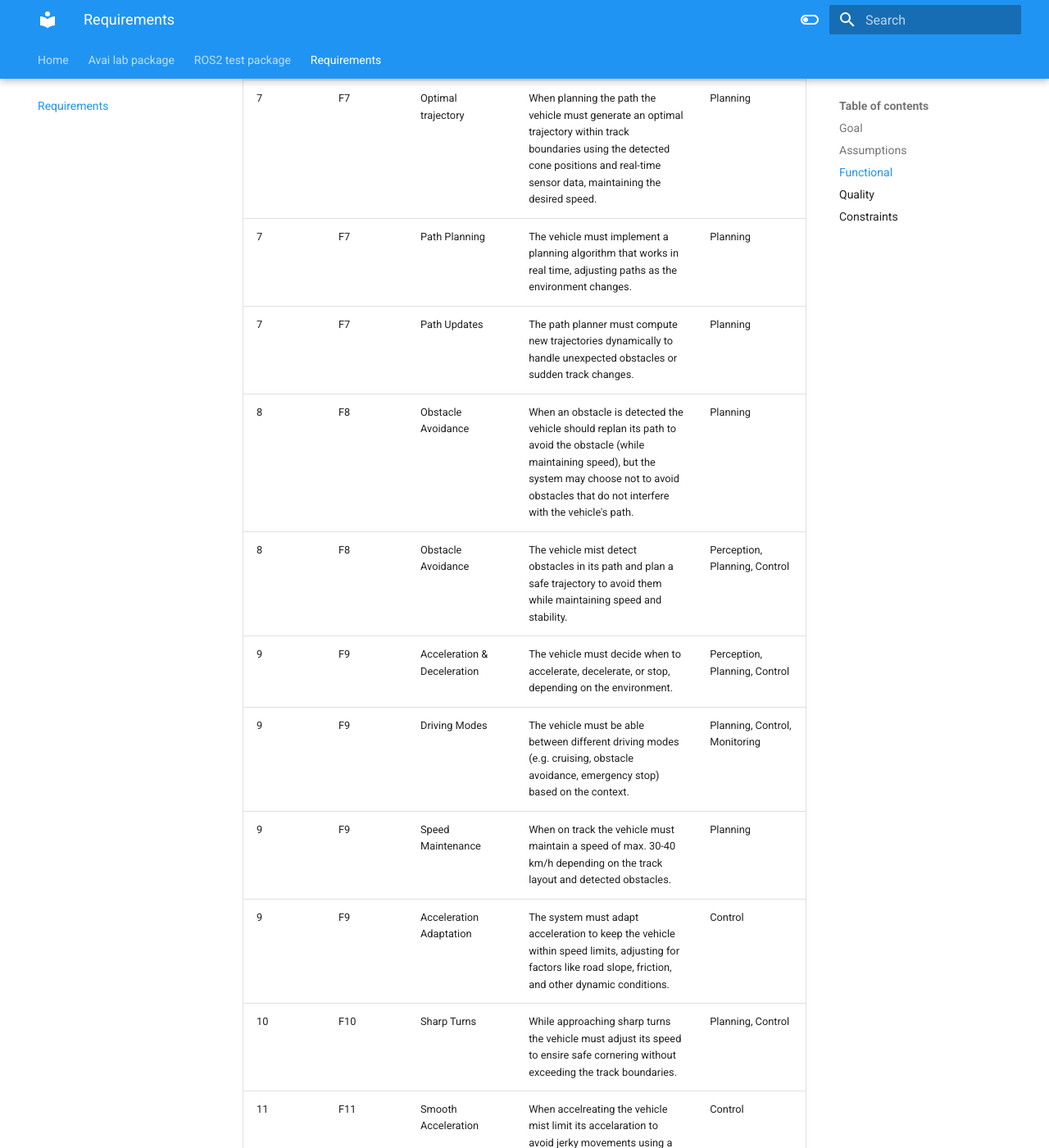
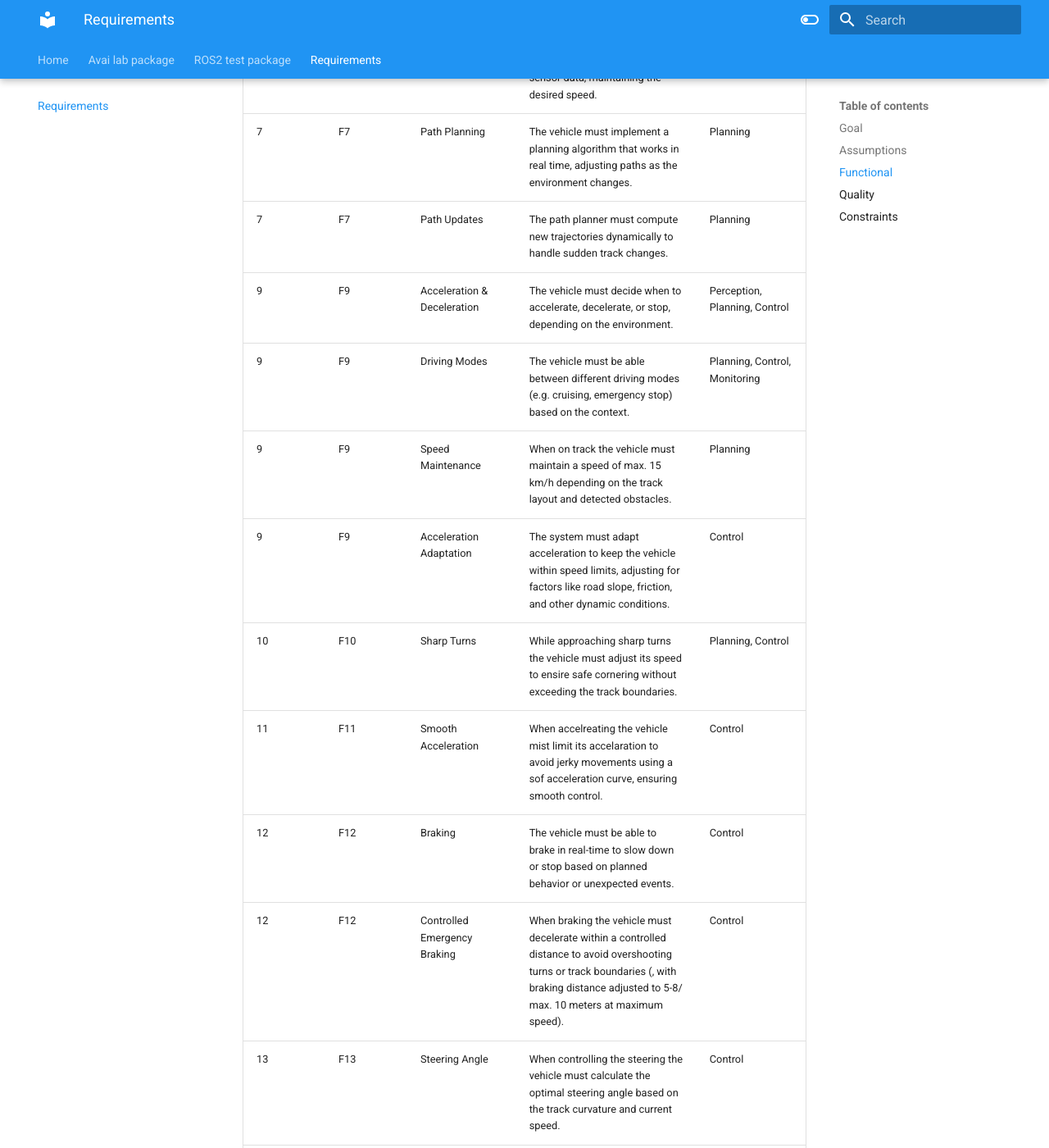
Before and after one commit to VicenteMoraes/race-car-buggy-busters, an MkDocs documentation site: the page built from docs/requirements.md, in a window 1280 px wide and 1400 px high, scrolled down 2393 px. Shown: the whole window at 82% size. Built offline with MkDocs 1.6.1 and Material for MkDocs 9.7.7, drawn with Linux system fonts in a browser that asks for light colours; some of the changed text lies outside the part shown.

Commit message:
Removed obstacle avoidance as a task.

```diff
--- a/docs/requirements.md
+++ b/docs/requirements.md
@@ -30,10 +30,9 @@ This section will hold the functional requirements for the project.
 1 | F1 | General Perception | The vehicle must capture real-time 3D depth data and high-resolution mono visual data to perceive the environment. | Perception
 2 | F2 | Object Detection & Classification | The system must detect and classify objects such as track boundaries and obstacles. | Perception
 1 | F1 | Cone Detection | When on track the vehicle must detect cones marking the track boundaries in real-time using the camera and LiDAR sensors. | Perception
-2 | F2 | Obstacle Detection | When approaching obstacles the vehicle must detect static obstacles on the track (with a detection range of at least 10 meters). | Perception
 3 | F2 | Sensor Fusion | When collecting data the perception system must integrate LiDAR and camera data using a sensor fusion algorithm to improve obstacle detection accuracy. | Perception
 4 | F4 | Distance Estimation | While driving the vehicle must estimate the disctance to the obstacles and track boundaries continuously (with less than 5% error margin). | Perception
-4 | F4 | Point Cloud | The vehicle must collect 3D LiDAR piont cloud data to detect and map its surroundlings in real-time. | Perception
+4 | F4 | Point Cloud | The vehicle must collect 3D LiDAR point cloud data to detect and map its surroundlings in real-time. | Perception
 5 | F5 | Visual Data | The camera system must provide input for visual odometry and SLAM, ensuring accurate self-localization. | Perception, Localization
 5 | F5 | Self-Localization | The vehicle must localize its position relative to track boundaries using fused data from LiDAR, camera, and odometry. | Localization, Perception
 5 | F5 | Real-Time Map | The vehicle must generate a real-time map of the environment using LiDAR and visual sensors, aiding in obstacle detection and path planning. | Perception, Planning, Localization
@@ -41,12 +40,10 @@ This section will hold the functional requirements for the project.
 6 | F6 | Environments | The system must be able to handle both static and dynamic environments, where obstacles or the track layout may change.
 7 | F7 | Optimal trajectory | When planning the path the vehicle must generate an optimal trajectory within track boundaries using the detected cone positions and real-time sensor data, maintaining the desired speed. | Planning
 7 | F7 | Path Planning | The vehicle must implement a planning algorithm that works in real time, adjusting paths as the environment changes. | Planning
-7 | F7 | Path Updates | The path planner must compute new trajectories dynamically to handle unexpected obstacles or sudden track changes. | Planning
-8 | F8 | Obstacle Avoidance | When an obstacle is detected the vehicle should replan its path to avoid the obstacle (while maintaining speed), but the system may choose not to avoid obstacles that do not interfere with the vehicle's path. | Planning
-8 | F8 | Obstacle Avoidance | The vehicle mist detect obstacles in its path and plan a safe trajectory to avoid them while maintaining speed and stability. | Perception, Planning, Control
+7 | F7 | Path Updates | The path planner must compute new trajectories dynamically to handle sudden track changes. | Planning
 9 | F9 | Acceleration & Deceleration | The vehicle must decide when to accelerate, decelerate, or stop, depending on the environment. | Perception, Planning, Control
-9 | F9 | Driving Modes | The vehicle must be able between different driving modes (e.g. cruising, obstacle avoidance, emergency stop) based on the context. | Planning, Control, Monitoring
-9 | F9 | Speed Maintenance | When on track the vehicle must maintain a speed of max. 30-40 km/h depending on the track layout and detected obstacles. | Planning
+9 | F9 | Driving Modes | The vehicle must be able between different driving modes (e.g. cruising, emergency stop) based on the context. | Planning, Control, Monitoring
+9 | F9 | Speed Maintenance | When on track the vehicle must maintain a speed of max. 15 km/h depending on the track layout and detected obstacles. | Planning
 9 | F9 | Acceleration Adaptation | The system must adapt acceleration to keep the vehicle within speed limits, adjusting for factors like road slope, friction, and other dynamic conditions. | Control
 10 | F10 | Sharp Turns | While approaching sharp turns the vehicle must adjust its speed to ensire safe cornering without exceeding the track boundaries. | Planning, Control
 11 | F11 | Smooth Acceleration | When accelreating the vehicle mist limit its accelaration to avoid jerky movements using a sof acceleration curve, ensuring smooth control. | Control
@@ -55,7 +52,6 @@ This section will hold the functional requirements for the project.
 13 | F13 | Steering Angle | When controlling the steering the vehicle must calculate the optimal steering angle based on the track curvature and current speed. | Control
 13 | F13 | Steering | The vehicle must control the Ackerman steering system to follow the planned trajectory accurately. | Control
 13 | F13 | Smooth Steering | The control system must ensure stable and smooth steering, especially at high speeds. | Control
-14 | F14 | Obstacles & Track Boundaries | When obstacles are present the vehicle must continue following the track boundaries while adjusting its path to avoid the obstacle. | Planning
 15 | F15 | External Signals | The system must respond appropriately to external signals and traffic rules defined for the track. | Control, Perception, Planning
 15 | F15 | Failsafe Mode | When a critical system failure is detected the vehicle must engage the emergency braking system (within 100 ms) to bring the vehicle to a stop (within 5-8 meters). | Monitoring, Control
 16 | F16 | System Health | When system health is checked the vehicle must monitor the status of all sensors, compute hardware, and acutators in real-time to ensure continuous operation. | Control
@@ -76,11 +72,10 @@ This section will hold the quiality requirements for the project.
 1 | Q1 | Sensor Processing Latency | The system must process sensor data in real-time with latency under 50 ms to ensure timely decision-making and control. | Decision Making, Control
 2 | Q2 | Control Loop Frequency | The vehicle must maintain a control loop update frequency of 20-30Hz to ensure smooth and responsive driving at max. 30-40 km/h. | Control
 3 | Q3 | Localization Accuracy | The localization system must maintain position ±10 cm to ensure the vehicle stays within the track boundaries. | Localization
-4 | Q4 | Perception Radius | The perception system must detect cones and obstacles at least 10 meters ahead to provide sufficient time for obstacle avoidance and path adjustments. | Perception
+4 | Q4 | Perception Radius | The perception system must detect cones aat least 10 meters ahead to provide sufficient time for path adjustments. | Perception
 5 | Q5 | Emergency Braking Distance | The vehicle must decelerate within 5-8/ max. 10 meters when the emergency braking system is engaged to ensure safe stopping. | Monitoring, Control, Safety
 6 | Q6 | Emergency Stop | The vehicle must engage the emergency braking system within 100 ms of detecting critical system failures to avoid accidents. | Control, Monitoring
-7 | Q7 | Obstacle Avoidance Rate | The obstacle avoidance system must successfully avoid at least 95% of detected obstacles to ensure a high level of safety. | Perception, Planning, Control
-8 | Q8 | Detection Rate | The perception system must maintain a continuous detection rate of at least 95% for cones and obstacles to prevent boundary violations or collisions. | Perception
+8 | Q8 | Detection Rate | The perception system must maintain a continuous detection rate of at least 95% for cones to prevent boundary violations or collisions. | Perception
 9 | Q9 | Control System | The control system must operate continuously for the duration of the race without any system crashes or interruptions. | Monitoring, Control
 10 | Q10 | Fallback | The vehicle must recover from sensor or communication failures within 200 ms using fallback systems to ensure continuous operation. | Monitoring
 11 | Q11 | Logs | The system must log sensor and control data with timestamps for a post-race analysis without exceeding storage limits. | Monitoring
@@ -92,7 +87,7 @@ This section will hold the quiality requirements for the project.
 17 | Q17 | Energy Consumption | The software stack should optimize CPU and GPU usage to minimize energy consumption during intensive tasks like real-time perception and path planning. | Perception, Planning
 18 | Q18 | Sensor Efficiency | The vehicle must use its sensors efficiently, ensuring that data redundancy is minimizes, and sensor processing loads are balances to avoid system bottlenecks. | Perception
 19 | Q19 | Data Fitlering | The system should implement intelligent data filtering to reduce unnecessary sendor data while preserving critical information needed for accurate perception and planning. | Perception, Planning
-20 | Q20 | Trajectory Updates | The path planning system must generate new trajectories within a strict time frame/ every 50 ms to adapt to changes in the environment, avoiding delays that could cause the vehicle to miss turns or collide with obstacles. | Planning
+20 | Q20 | Trajectory Updates | The path planning system must generate new trajectories within a strict time frame/ every 50 ms to adapt to changes in the environment, avoiding delays that could cause the vehicle to miss turns. | Planning
 
 ## Constraints
 
@@ -108,9 +103,9 @@ This section will hold the constraints for the project.
 6 | C6 | Power Budget | The sensor suite must operate within a power budget defined by the F1TENTH platform, ensuring no component exceeds the power capacity available to the vehicle. | Monitoring
 7 | C7 | Ackerman Steering | The vehicle must use the Ackerman steering system for turning, which constains the types of maneuvers the vehicle can perform, preventing mechanical failure or loss of control, especially at high speeds. | Control, Planning
 8 | C8 | On Track Testing | Vehicle testing on track must be done within the practice tracks provided. | Testing
-9 | C9 | Formula Student Test Scenarios | The vehicle must pass all Formula Student test scenarios, such as obstacle avoidance, lane following, and speed control, to ensure it's race-ready.
+9 | C9 | Formula Student Test Scenarios | The vehicle must pass all Formula Student test scenarios, such as lane following, and speed control, to ensure it's race-ready.
 10 | C10 | Processor Limitations | Algorithms for perception, planning, and control must be designed to avoid overloading the processor, ensuring real-time performance without exceeding the power and thermal limits of the hardware. | Perception, Planning, Control
-11 | C11 | Formula Student Constraints | The vehicle must meet all Formula Student 2025 regulations, including specific requirements on safety, system redundancy, maximum speed, and obstacle avoidance systems. | Control, Planning, Perception
+11 | C11 | Formula Student Constraints | The vehicle must meet all Formula Student 2025 regulations, including specific requirements on safety, system redundancy, and maximum speed.| Control, Planning, Perception
 12 | C12 | 4-Wheel Drive | The vehicle's control system must optimize the distribution of torque across all four wheels in a manner that ensures both optimal acceleration and stability, without causing skidding or loss of traction. | Control
 13 | C13 | Energy Consumption | The vehicles's energy consumption must be managed to ensure that it can complete the entire race or testing session within the available battery capacity, taking into account the energy demands of high-speed racing and intensice computations. | Perception, Planning, Control, Monitoring
 14 | C14 | Data Priorization | The system must ensure that critical sensor data is prioritized in high-speed scenarions, where rapid decision-making is essential.
```
